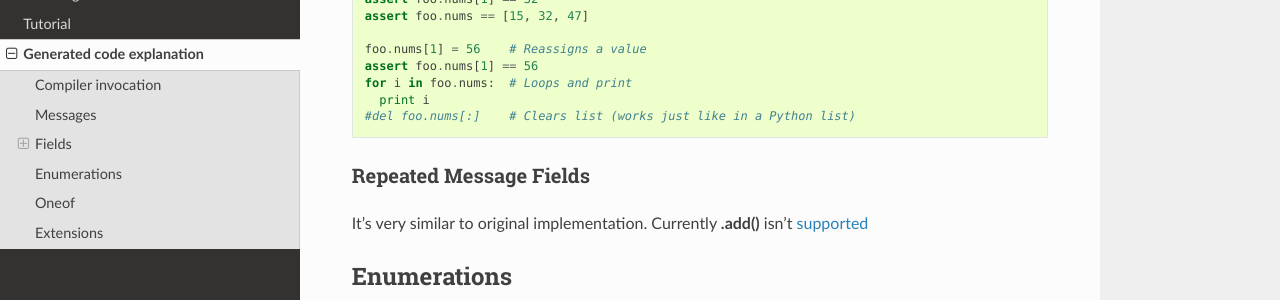
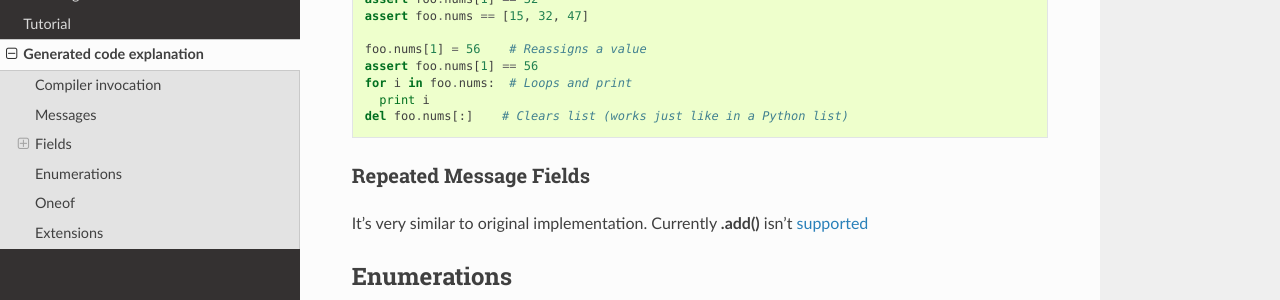
Before and after one commit to Pr0Ger/protobuf3, a Sphinx documentation site: the page built from docs/generated_code.rst, in a window 1280 px wide and 900 px high, scrolled down 1691 px. Shown: the part 151-451 px from the top of the window. Built offline with Sphinx 7.4.7 and the Read the Docs theme 2.0.0, drawn with Linux system fonts in a browser that asks for light colours.

```diff
--- a/docs/generated_code.rst
+++ b/docs/generated_code.rst
@@ -97,7 +97,7 @@ I copied this section from original documentation.
     assert foo.nums[1] == 56
     for i in foo.nums:  # Loops and print
       print i
-    #del foo.nums[:]    # Clears list (works just like in a Python list)
+    del foo.nums[:]    # Clears list (works just like in a Python list)
 
 Repeated Message Fields
 ~~~~~~~~~~~~~~~~~~~~~~~
```
Also changed, not shown: 1 other file.
